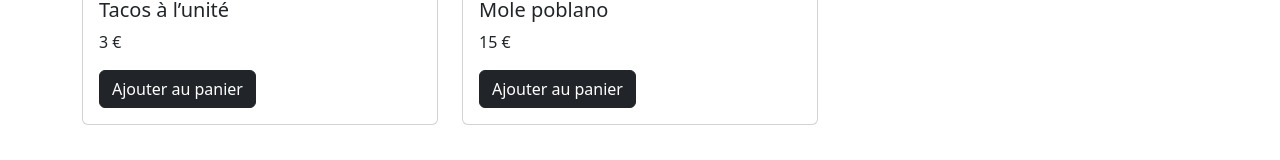
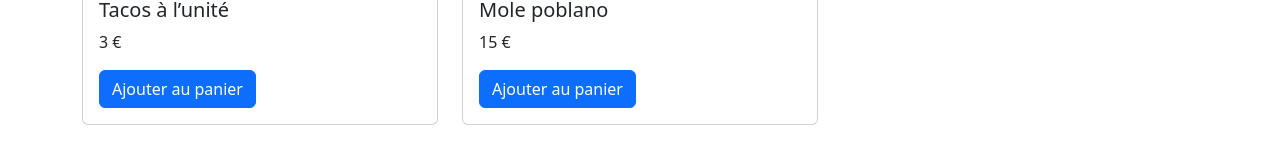
Before and after one commit to mohamed-044/Exo, a React (Vite) app: page / in a window 1280 px wide. Shown: the part 395-555 px from the top of the page. Built offline with nearby package versions, Linux system fonts and the light colour scheme.

Commit message:
add dishes to shopping cart

```diff
--- a/src/components/Dish.jsx
+++ b/src/components/Dish.jsx
@@ -1,5 +1,6 @@
 import Card from 'react-bootstrap/Card';
 import Badge from 'react-bootstrap/Badge';
+import Button from 'react-bootstrap/Button';
 import '../assets/styles/dish.scss';
 
 function Dish({ image, title, price, isNew }) {
@@ -18,7 +19,7 @@ function Dish({ image, title, price, isNew }) {
       <Card.Body>
         <Card.Title>{title}</Card.Title>
         <Card.Text>{price} €</Card.Text>
-        <button type="button" className="btn btn-dark" onClick={() => handleClick(`${title} ajouté au panier`)}>Ajouter au panier</button>
+        <Button variant="primary" onClick={() => handleClick(`${title} ajouté au panier`)}>Ajouter au panier</Button>
       </Card.Body>
     </Card>
   );
```
